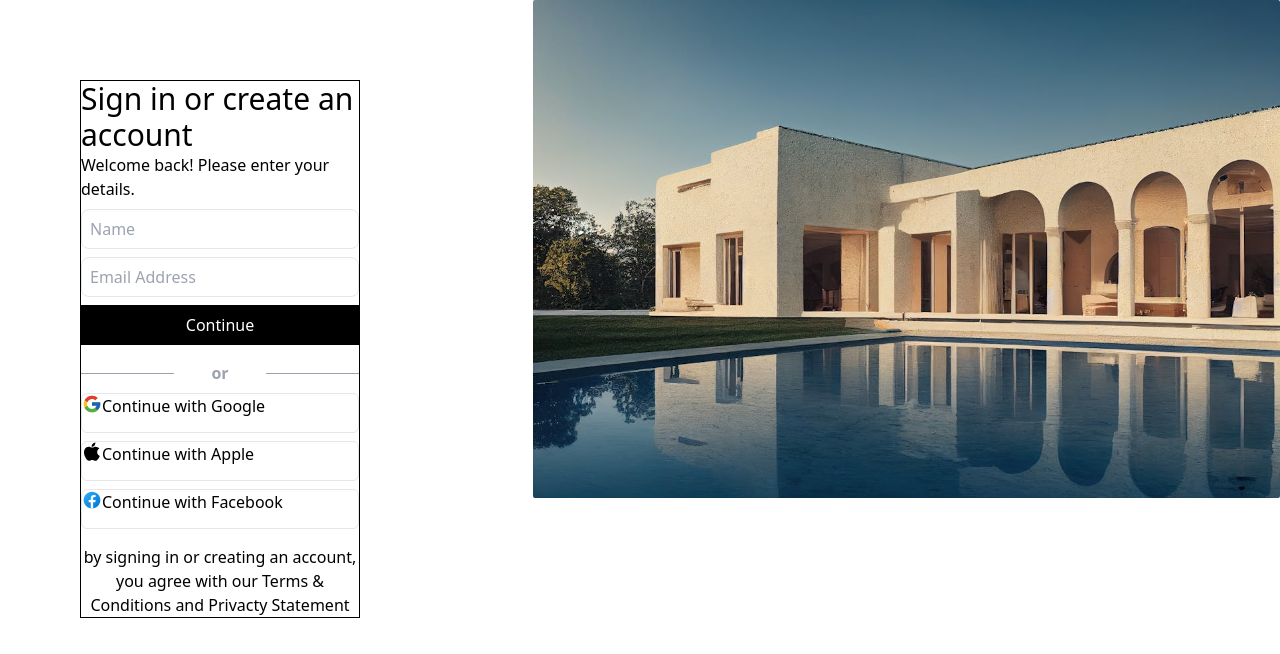
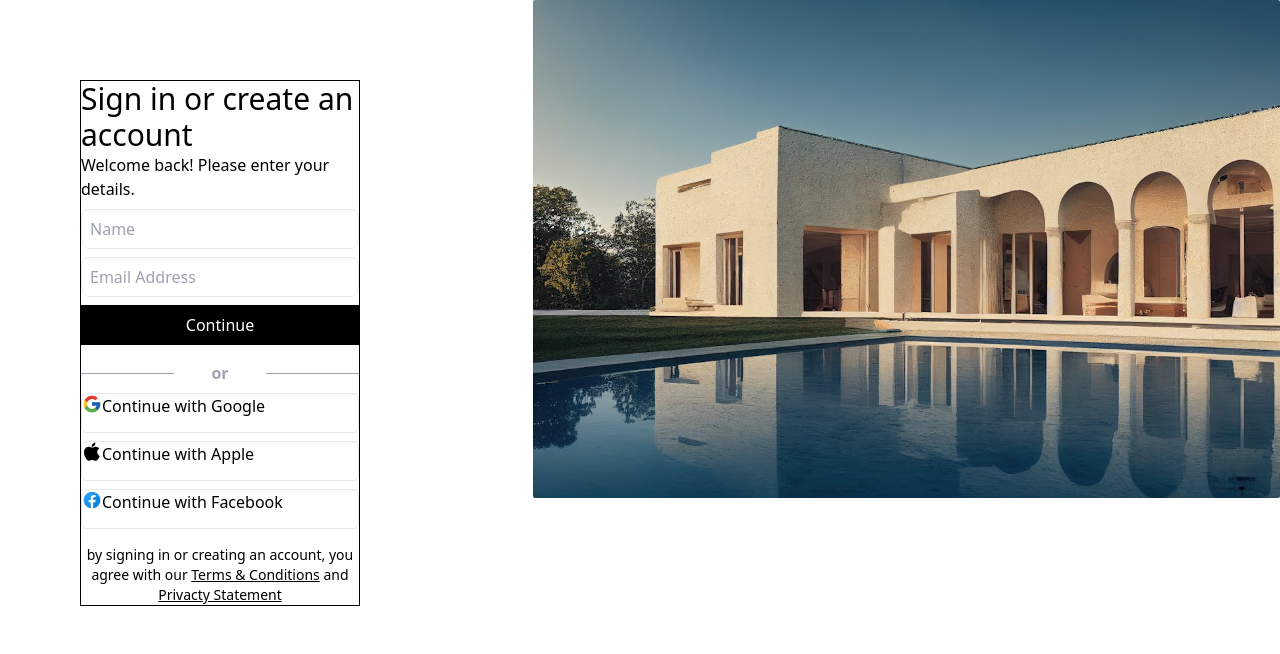
Before and after one commit to septianadip17/login-page-macenas, a React (Vite) app: page / in a window 1280 px wide. Shown: the top 654 px of the page. Built offline with nearby package versions, Linux system fonts and the light colour scheme.

Commit message:
terms and privacy

```diff
--- a/src/App.jsx
+++ b/src/App.jsx
@@ -65,10 +65,10 @@ function App() {
 
               {/* Footer */}
               <div className="mt-4">
-                <p>
+                <p className="text-sm">
                   by signing in or creating an account, you agree with our{" "}
-                  <span>Terms & Conditions</span> and{" "}
-                  <span className="text-bold">Privacty Statement</span>
+                  <span className="font-medium underline">Terms & Conditions</span> and{" "}
+                  <span className="font-medium underline">Privacty Statement</span>
                 </p>
               </div>
             </div>
```
